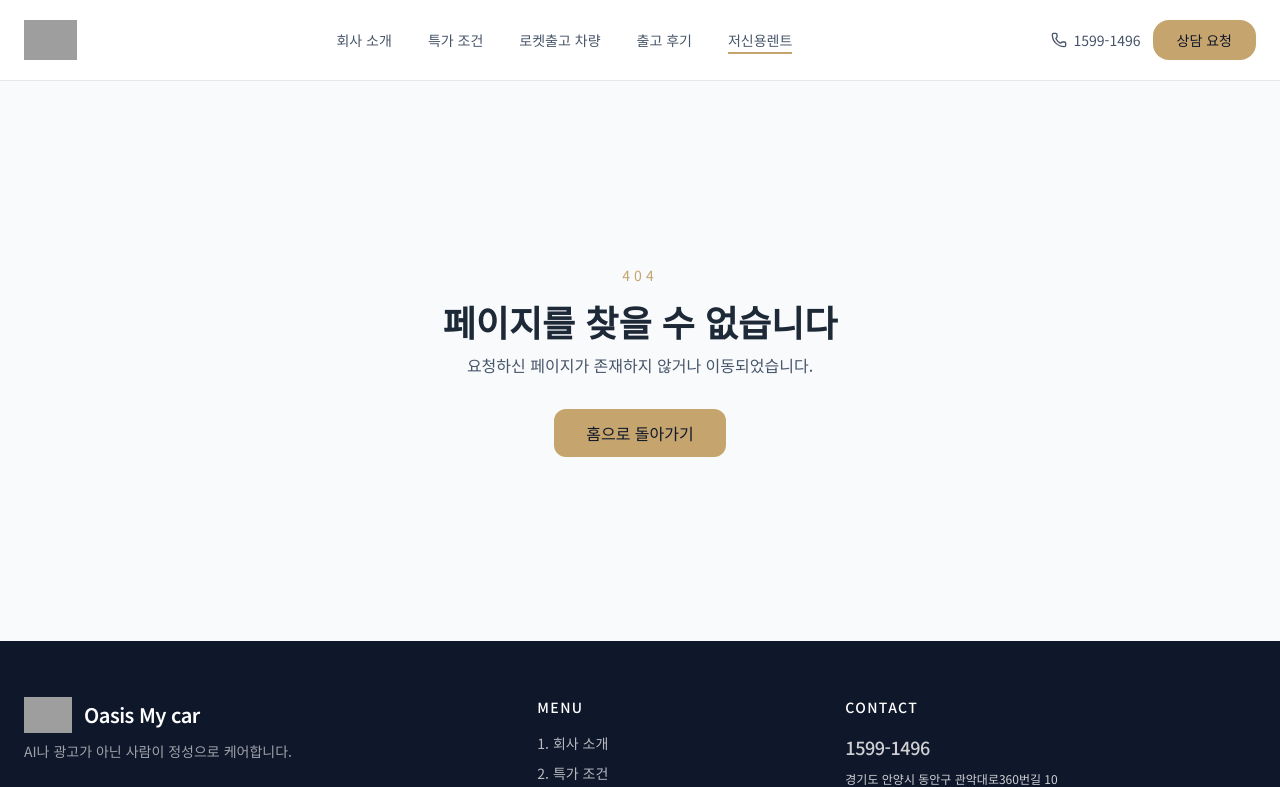
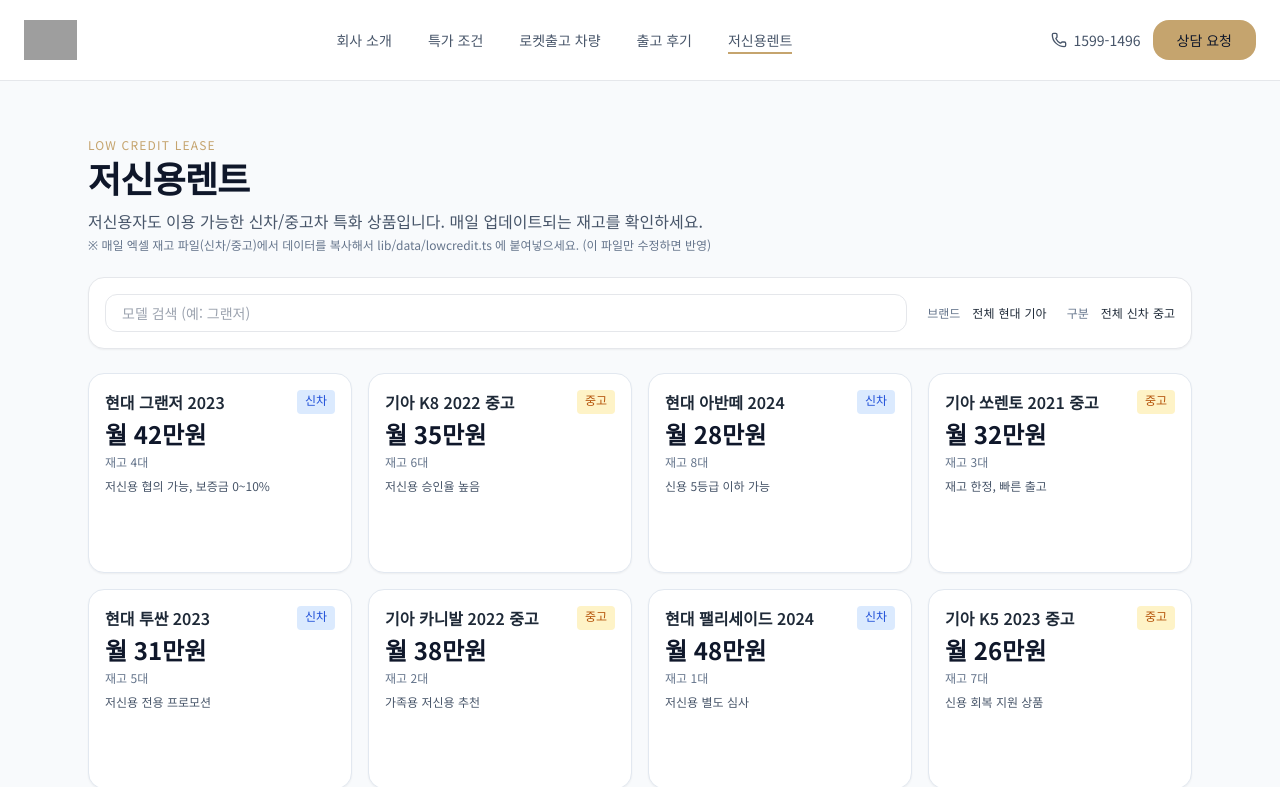
Before and after one commit to sanbada2026/oasis-my-car, a Next.js app: page /lowcredit in a window 1280 px wide. Before the commit this address had no page. Shown: the top 787 px of the page. Built offline with nearby package versions, Linux system fonts and the light colour scheme; grey boxes are pictures that could not be loaded.

Commit message:
Create/repurpose lowcredit page at app/lowcredit/page.tsx using new data, with filters and Excel note

```diff
--- /dev/null
+++ b/app/lowcredit/page.tsx
@@ -0,0 +1,97 @@
+"use client";
+
+import { lowCreditVehicles } from "@/lib/data/lowcredit";
+import ConsultationCTA from "@/components/ConsultationCTA";
+import { useState } from "react";
+
+export default function LowCreditPage() {
+  const [search, setSearch] = useState("");
+  const [brandFilter, setBrandFilter] = useState("전체");
+  const [typeFilter, setTypeFilter] = useState("전체");
+
+  const filtered = lowCreditVehicles.filter((v) => {
+    const matchSearch = v.model.toLowerCase().includes(search.toLowerCase());
+    const matchBrand =
+      brandFilter === "전체" || v.model.includes(brandFilter);
+    const matchType = typeFilter === "전체" || v.type === typeFilter;
+    return matchSearch && matchBrand && matchType;
+  });
+
+  return (
+    <div className="max-w-6xl mx-auto px-6 py-14">
+      <div className="mb-6">
+        <div className="text-[#C5A46E] text-xs tracking-widest">LOW CREDIT LEASE</div>
+        <h1 className="section-title mt-1">저신용렌트</h1>
+        <p className="mt-3 text-slate-600">
+          저신용자도 이용 가능한 신차/중고차 특화 상품입니다. 매일 업데이트되는 재고를 확인하세요.
+        </p>
+        <p className="text-xs text-slate-500 mt-1">
+          ※ 매일 엑셀 재고 파일(신차/중고)에서 데이터를 복사해서 lib/data/lowcredit.ts 에 붙여넣으세요. (이 파일만 수정하면 반영)
+        </p>
+      </div>
+
+      <div className="bg-white border rounded-2xl p-4 mb-6 shadow-sm">
+        <div className="flex flex-col md:flex-row gap-3">
+          <input
+            type="text"
+            placeholder="모델 검색 (예: 그랜저)"
+            className="flex-1 border rounded-xl px-4 py-2 text-sm focus:border-[#C5A46E]"
+            value={search}
+            onChange={(e) => setSearch(e.target.value)}
+          />
+
+          <div className="flex items-center gap-1 text-xs flex-wrap">
+            <span className="px-2 text-slate-500">브랜드</span>
+            {["전체", "현대", "기아"].map((b) => (
+              <button
+                key={b}
+                onClick={() => setBrandFilter(b)}
+                className={`filter-pill ${brandFilter === b ? "active" : ""}`}
+              >
+                {b}
+              </button>
+            ))}
+          </div>
+
+          <div className="flex items-center gap-1 text-xs flex-wrap">
+            <span className="px-2 text-slate-500">구분</span>
+            {["전체", "신차", "중고"].map((t) => (
+              <button
+                key={t}
+                onClick={() => setTypeFilter(t)}
+                className={`filter-pill ${typeFilter === t ? "active" : ""}`}
+              >
+                {t}
+              </button>
+            ))}
+          </div>
+        </div>
+      </div>
+
+      <div className="grid grid-cols-1 md:grid-cols-2 lg:grid-cols-3 xl:grid-cols-4 gap-4">
+        {filtered.map((v) => (
+          <div key={v.id} className="card p-4">
+            <div className="flex justify-between">
+              <div className="font-semibold">{v.model}</div>
+              <span
+                className={`text-xs px-2 py-0.5 rounded ${v.type === "신차" ? "bg-blue-100 text-blue-700" : "bg-amber-100 text-amber-700"}`}
+              >
+                {v.type}
+              </span>
+            </div>
+            <div className="text-2xl font-bold text-[#0F172A] mt-1">{v.price}</div>
+            <div className="text-xs text-slate-500 mt-1">재고 {v.stock}대</div>
+            <div className="text-xs text-slate-600 mt-2">{v.note}</div>
+            <div className="mt-3">
+              <ConsultationCTA variant="outline" prefillVehicle={v.model} />
+            </div>
+          </div>
+        ))}
+      </div>
+
+      <div className="mt-6 text-xs text-slate-500">
+        재고는 실시간 변동됩니다. 정확한 조건은 상담 후 확인하세요.
+      </div>
+    </div>
+  );
+}
```
